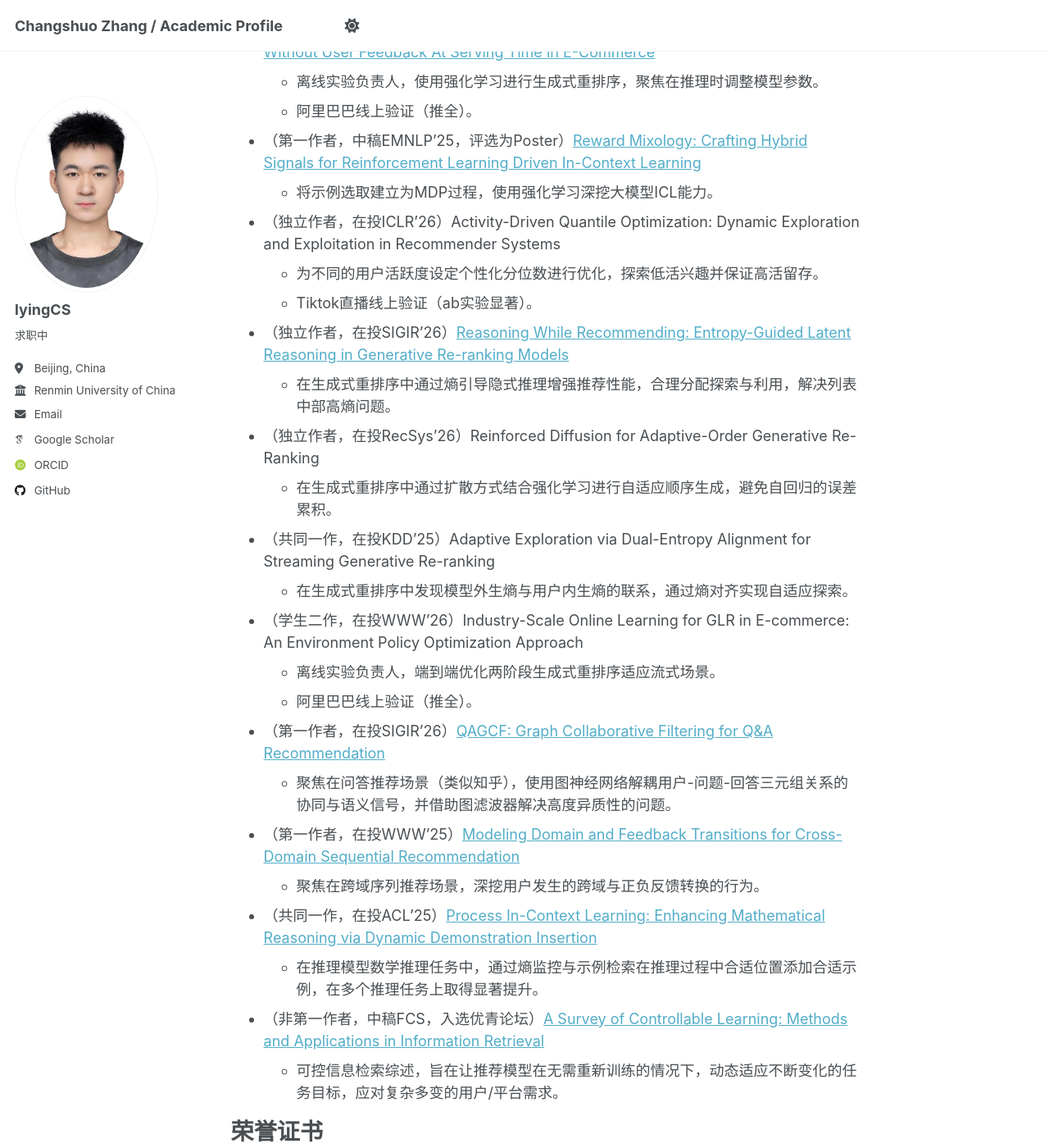
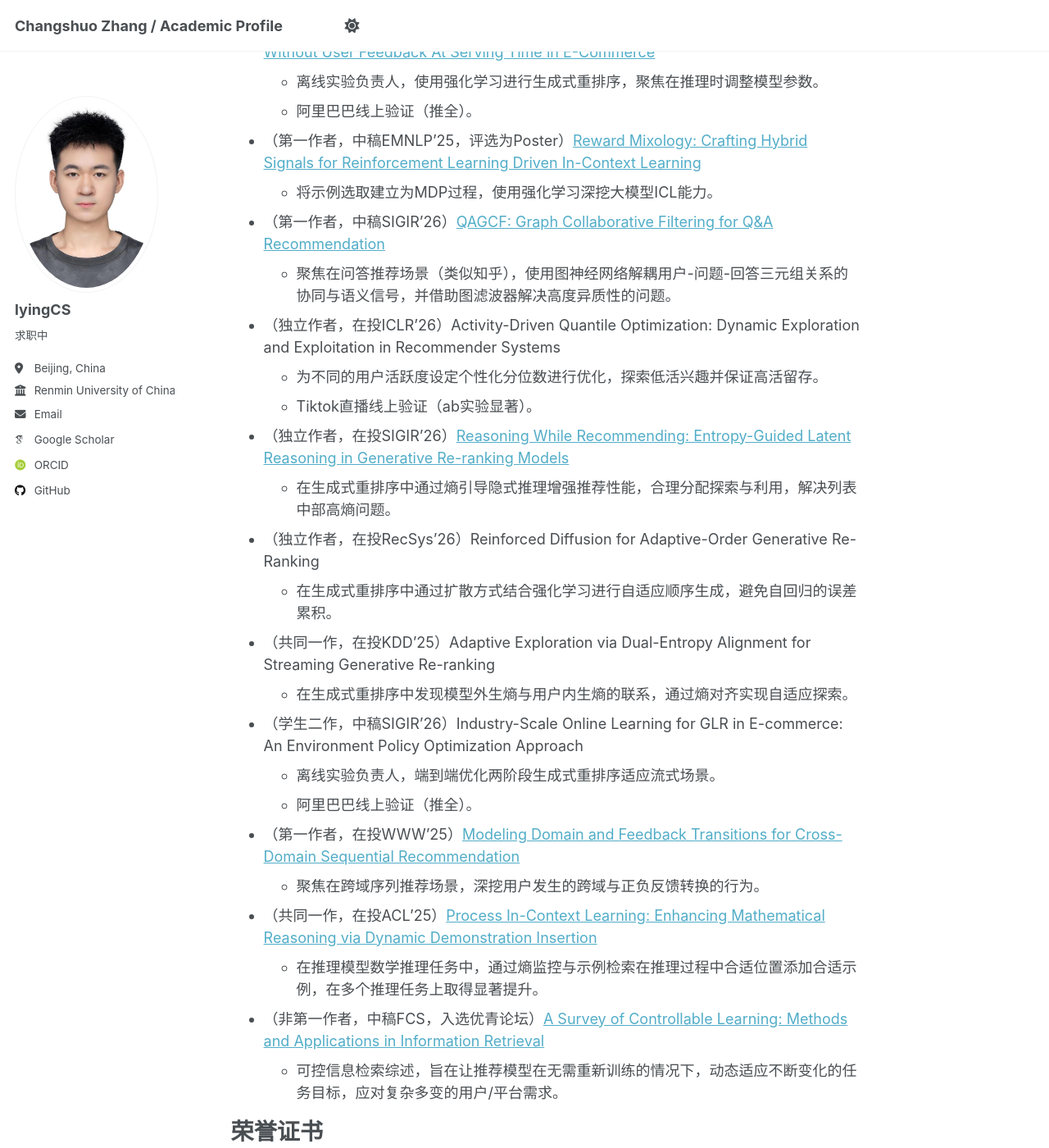
Before and after one commit to lyingCS/lyingCS.github.io, a Jekyll site: the page built from _pages/about.md, in a window 1280 px wide and 1400 px high, scrolled down 2068 px. Shown: the whole window at 82% size. Built offline with Jekyll 4.4.1, drawn with Linux system fonts in a browser that asks for light colours; some web fonts are replaced; part of the change alters nothing that is shown.

Commit message:
Update about.md

```diff
--- a/_pages/about.md
+++ b/_pages/about.md
@@ -66,6 +66,8 @@ redirect_from:
   + 阿里巴巴线上验证（推全）。
 + （第一作者，中稿EMNLP'25，评选为Poster）[Reward Mixology: Crafting Hybrid Signals for Reinforcement Learning Driven In-Context Learning](https://aclanthology.org/anthology-files/anthology-files/pdf/findings/2025.findings-emnlp.234.pdf)
   + 将示例选取建立为MDP过程，使用强化学习深挖大模型ICL能力。
++ （第一作者，中稿SIGIR'26）[QAGCF: Graph Collaborative Filtering for Q&A Recommendation](https://arxiv.org/abs/2406.04828)
+  + 聚焦在问答推荐场景（类似知乎），使用图神经网络解耦用户-问题-回答三元组关系的协同与语义信号，并借助图滤波器解决高度异质性的问题。
 + （独立作者，在投ICLR'26）Activity-Driven Quantile Optimization: Dynamic Exploration and Exploitation in Recommender Systems
   + 为不同的用户活跃度设定个性化分位数进行优化，探索低活兴趣并保证高活留存。
   + Tiktok直播线上验证（ab实验显著）。
@@ -75,11 +77,9 @@ redirect_from:
   + 在生成式重排序中通过扩散方式结合强化学习进行自适应顺序生成，避免自回归的误差累积。
 + （共同一作，在投KDD'25）Adaptive Exploration via Dual-Entropy Alignment for Streaming Generative Re-ranking
   + 在生成式重排序中发现模型外生熵与用户内生熵的联系，通过熵对齐实现自适应探索。
-+ （学生二作，在投WWW'26）Industry-Scale Online Learning for GLR in E-commerce: An Environment Policy Optimization Approach
++ （学生二作，中稿SIGIR'26）Industry-Scale Online Learning for GLR in E-commerce: An Environment Policy Optimization Approach
   + 离线实验负责人，端到端优化两阶段生成式重排序适应流式场景。
   + 阿里巴巴线上验证（推全）。
-+ （第一作者，在投SIGIR'26）[QAGCF: Graph Collaborative Filtering for Q&A Recommendation](https://arxiv.org/abs/2406.04828)
-  + 聚焦在问答推荐场景（类似知乎），使用图神经网络解耦用户-问题-回答三元组关系的协同与语义信号，并借助图滤波器解决高度异质性的问题。
 + （第一作者，在投WWW'25）[Modeling Domain and Feedback Transitions for Cross-Domain Sequential Recommendation](https://arxiv.org/abs/2408.08209)
   + 聚焦在跨域序列推荐场景，深挖用户发生的跨域与正负反馈转换的行为。
 + （共同一作，在投ACL'25）[Process In-Context Learning: Enhancing Mathematical Reasoning via Dynamic Demonstration Insertion](https://arxiv.org/abs/2601.11979)
```
